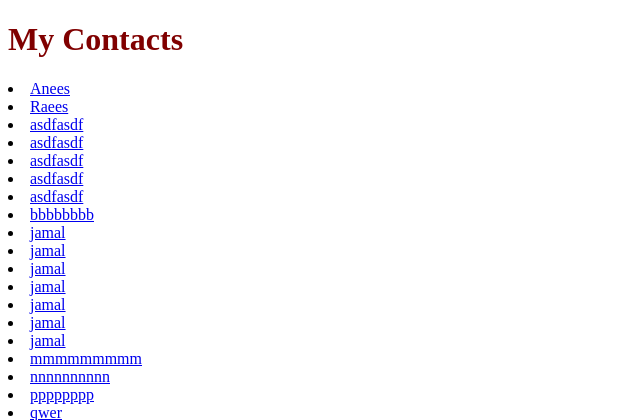
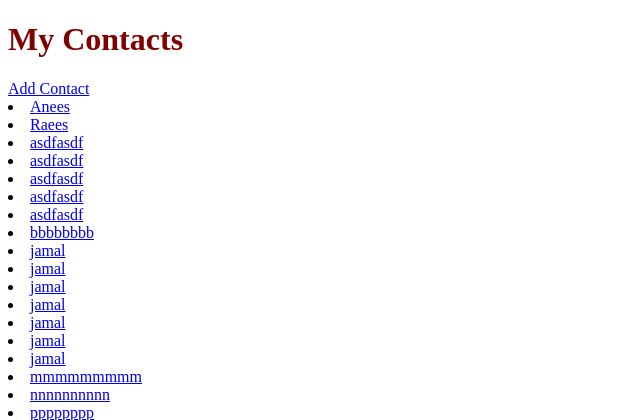
Before and after one commit to raeeschachar/phone_directory, a Django app: page /contacts/ in a window 1280 px wide. Shown: the top 420 px of the page, without its empty margins (0-640 px from the left). Run offline with Django 3.2, Linux system fonts and the light colour scheme; data comes from the database, SQL or seed files in the repository; both versions use the stored data as it was after the commit.

Commit message:
Added add contact form (#4)
* Added add contact form

* Fixes

* Addressed comments

* fixed double import

```diff
--- a/contacts/models.py
+++ b/contacts/models.py
@@ -1,5 +1,6 @@
 from django.db import models
 from django.core.validators import RegexValidator
+from django.urls import reverse
 
 
 class Contact(models.Model):
@@ -14,6 +15,9 @@ class Contact(models.Model):
 
     def __str__(self):
         return self.name
+
+    def get_absolute_url(self):
+        return reverse('contacts:contact')
 
 
 class Address(models.Model):
--- a/contacts/templates/contacts/contact_detail.html
+++ b/contacts/templates/contacts/contact_detail.html
@@ -6,7 +6,7 @@
     <p><b>Phone: </b>{{ object.phone_number }}</p>
 
     {% for address in object.address_set.all %}
-        <p><b>Address: </b>
+        <p><b><i>Address {{ address.address_selection }}:</i></b>
             {{ address.address_line }}, {{ address.city }},
             {{ address.state }}, {{ address.zip_code }}</p>
         <p><b>Country: </b>{{ address.country }}</p>
--- a/contacts/templates/contacts/contact_list.html
+++ b/contacts/templates/contacts/contact_list.html
@@ -3,6 +3,7 @@
 {% block content %}
 <h1>My Contacts</h1>
 
+    <a href="{% url 'contacts:add_contact' %}">Add Contact</a>
     {% for contact in my_contacts %}
         <li><a href="{% url 'contacts:detail' contact.id %}">{{ contact }}</a></li>
     {% endfor %}
--- a/contacts/urls.py
+++ b/contacts/urls.py
@@ -7,4 +7,5 @@ app_name = 'contacts'
 urlpatterns = [
     url(r'^$', views.ContactsListView.as_view(), name='contact'),
     url(r'^(?P<pk>[0-9]+)/?$', views.ContactDetailView.as_view(), name='detail'),
+    url(r'^add_contact/?$', views.AddContactView.as_view(), name='add_contact'),
 ]
--- a/contacts/views.py
+++ b/contacts/views.py
@@ -9,3 +9,8 @@ class ContactsListView(generic.ListView):
 
 class ContactDetailView(generic.DetailView):
     model = Contact
+
+
+class AddContactView(generic.CreateView):
+    model = Contact
+    fields = ['name', 'email', 'phone_number']
```
Also changed, not shown: contacts/templates/contacts/contact_form.html (added, +9 -0 lines), contacts/migrations/0001_initial.py, db.sqlite3 (added).
